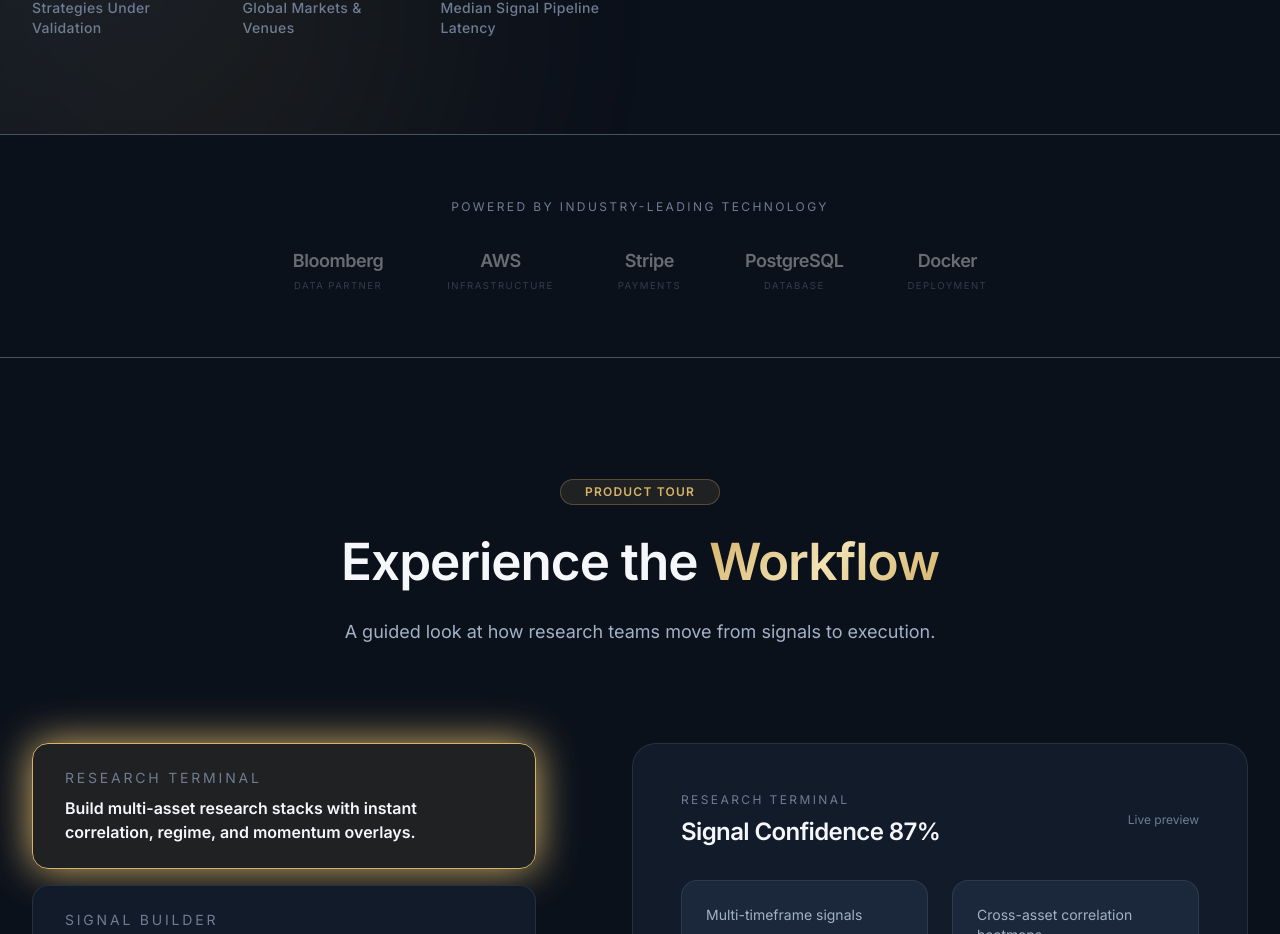
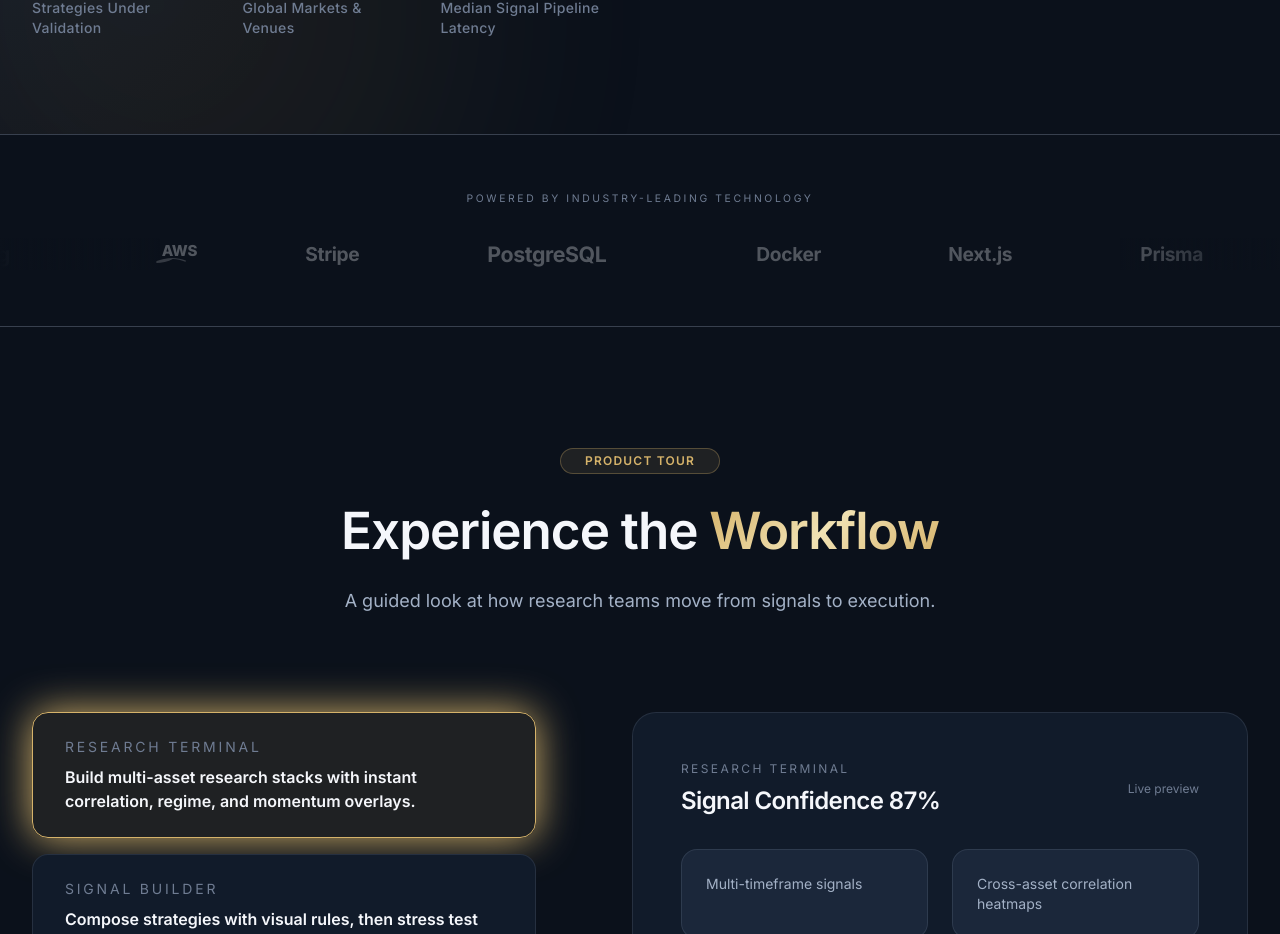
Before and after one commit to mohit1157/optiveon, a Next.js app in the folder optiveon-web/: page / in a window 1280 px wide. Shown: the part 1075-2009 px from the top of the page. Built offline with nearby package versions, Linux system fonts and the light colour scheme; no server answers.

Commit message:
feat: animated marquee trust strip with technology logos and gradient fades

```diff
--- a/optiveon-web/src/components/marketing/trust-strip.tsx
+++ b/optiveon-web/src/components/marketing/trust-strip.tsx
@@ -3,44 +3,127 @@
 import { cn } from "@/lib/utils";
 import { useScrollAnimation } from "@/hooks/use-scroll-animation";
 
-const TRUST_LOGOS = [
-    { name: "Bloomberg", label: "Data Partner" },
-    { name: "AWS", label: "Infrastructure" },
-    { name: "Stripe", label: "Payments" },
-    { name: "PostgreSQL", label: "Database" },
-    { name: "Docker", label: "Deployment" },
+/* ── Inline SVG logos (simplified, monochrome versions) ── */
+
+function BloombergLogo({ className }: { className?: string }) {
+    return (
+        <svg className={className} viewBox="0 0 120 24" fill="currentColor" xmlns="http://www.w3.org/2000/svg">
+            <text x="0" y="18" fontFamily="Inter, system-ui, sans-serif" fontSize="16" fontWeight="700" letterSpacing="-0.02em">Bloomberg</text>
+        </svg>
+    );
+}
+
+function AWSLogo({ className }: { className?: string }) {
+    return (
+        <svg className={className} viewBox="0 0 60 36" fill="none" xmlns="http://www.w3.org/2000/svg">
+            <path d="M18.5 23.5c-5.2 3-12.7 4.6-19.2 4.6-.9 0-1.7-.1-2.5-.2l.3-.5c6.1-3.2 13.8-5 20.8-5 5.1 0 10.6 1.1 15.7 3.1l-1 1.3c-4.5-2-9.3-3.1-14.1-3.3z" fill="currentColor" opacity="0.6" />
+            <text x="6" y="20" fontFamily="Inter, system-ui, sans-serif" fontSize="17" fontWeight="800" letterSpacing="-0.02em" fill="currentColor">AWS</text>
+        </svg>
+    );
+}
+
+function StripeLogo({ className }: { className?: string }) {
+    return (
+        <svg className={className} viewBox="0 0 80 30" fill="currentColor" xmlns="http://www.w3.org/2000/svg">
+            <text x="0" y="22" fontFamily="Inter, system-ui, sans-serif" fontSize="18" fontWeight="700" letterSpacing="-0.02em">Stripe</text>
+        </svg>
+    );
+}
+
+function PostgresLogo({ className }: { className?: string }) {
+    return (
+        <svg className={className} viewBox="0 0 130 24" fill="currentColor" xmlns="http://www.w3.org/2000/svg">
+            <text x="0" y="18" fontFamily="Inter, system-ui, sans-serif" fontSize="16" fontWeight="700" letterSpacing="-0.02em">PostgreSQL</text>
+        </svg>
+    );
+}
+
+function DockerLogo({ className }: { className?: string }) {
+    return (
+        <svg className={className} viewBox="0 0 90 30" fill="currentColor" xmlns="http://www.w3.org/2000/svg">
+            <text x="0" y="22" fontFamily="Inter, system-ui, sans-serif" fontSize="18" fontWeight="700" letterSpacing="-0.02em">Docker</text>
+        </svg>
+    );
+}
+
+function NextJSLogo({ className }: { className?: string }) {
+    return (
+        <svg className={className} viewBox="0 0 90 30" fill="currentColor" xmlns="http://www.w3.org/2000/svg">
+            <text x="0" y="22" fontFamily="Inter, system-ui, sans-serif" fontSize="18" fontWeight="700" letterSpacing="-0.02em">Next.js</text>
+        </svg>
+    );
+}
+
+function PrismaLogo({ className }: { className?: string }) {
+    return (
+        <svg className={className} viewBox="0 0 90 30" fill="currentColor" xmlns="http://www.w3.org/2000/svg">
+            <text x="0" y="22" fontFamily="Inter, system-ui, sans-serif" fontSize="18" fontWeight="700" letterSpacing="-0.02em">Prisma</text>
+        </svg>
+    );
+}
+
+function NginxLogo({ className }: { className?: string }) {
+    return (
+        <svg className={className} viewBox="0 0 80 30" fill="currentColor" xmlns="http://www.w3.org/2000/svg">
+            <text x="0" y="22" fontFamily="Inter, system-ui, sans-serif" fontSize="18" fontWeight="700" letterSpacing="-0.02em">Nginx</text>
+        </svg>
+    );
+}
+
+const LOGOS = [
+    { Component: BloombergLogo, name: "Bloomberg" },
+    { Component: AWSLogo, name: "AWS" },
+    { Component: StripeLogo, name: "Stripe" },
+    { Component: PostgresLogo, name: "PostgreSQL" },
+    { Component: DockerLogo, name: "Docker" },
+    { Component: NextJSLogo, name: "Next.js" },
+    { Component: PrismaLogo, name: "Prisma" },
+    { Component: NginxLogo, name: "Nginx" },
 ];
+
+function LogoItem({ Component, name }: { Component: React.FC<{ className?: string }>; name: string }) {
+    return (
+        <div
+            className="flex items-center justify-center px-8 md:px-12 opacity-30 hover:opacity-60 transition-opacity duration-300 flex-shrink-0"
+            title={name}
+        >
+            <Component className="h-6 md:h-8 w-auto text-foreground" />
+        </div>
+    );
+}
 
 export function TrustStrip() {
     const { ref, isVisible } = useScrollAnimation<HTMLDivElement>();
 
+    // Duplicate logos for seamless infinite scroll
+    const logoSet = [...LOGOS, ...LOGOS];
+
     return (
-        <section className="py-12 md:py-16 relative overflow-hidden border-t border-b border-border/40">
+        <section className="py-10 md:py-14 relative overflow-hidden border-t border-b border-border/30">
             <div
                 ref={ref}
                 className={cn(
-                    "container transition-all duration-slow",
+                    "transition-all duration-slow",
                     isVisible ? "opacity-100 translate-y-0" : "opacity-0 translate-y-4"
                 )}
             >
-                <p className="text-center text-xs uppercase tracking-[0.2em] text-foreground-muted mb-8">
+                <p className="text-center text-[0.65rem] uppercase tracking-[0.25em] text-foreground-muted mb-8">
                     Powered by Industry-Leading Technology
                 </p>
 
-                <div className="flex flex-wrap justify-center items-center gap-8 md:gap-16">
-                    {TRUST_LOGOS.map((logo) => (
-                        <div
-                            key={logo.name}
-                            className="flex flex-col items-center gap-1 opacity-40 hover:opacity-70 transition-opacity duration-normal"
-                        >
-                            <span className="text-lg font-semibold tracking-tight text-foreground">
-                                {logo.name}
-                            </span>
-                            <span className="text-[0.6rem] uppercase tracking-[0.15em] text-foreground-muted">
-                                {logo.label}
-                            </span>
-                        </div>
-                    ))}
+                {/* Marquee container */}
+                <div className="relative">
+                    {/* Left fade */}
+                    <div className="absolute left-0 top-0 bottom-0 w-24 md:w-40 bg-gradient-to-r from-background to-transparent z-10 pointer-events-none" />
+                    {/* Right fade */}
+                    <div className="absolute right-0 top-0 bottom-0 w-24 md:w-40 bg-gradient-to-l from-background to-transparent z-10 pointer-events-none" />
+
+                    {/* Scrolling track */}
+                    <div className="flex animate-marquee hover:[animation-play-state:paused]">
+                        {logoSet.map((logo, i) => (
+                            <LogoItem key={`${logo.name}-${i}`} Component={logo.Component} name={logo.name} />
+                        ))}
+                    </div>
                 </div>
             </div>
         </section>
--- a/optiveon-web/tailwind.config.ts
+++ b/optiveon-web/tailwind.config.ts
@@ -133,6 +133,7 @@ const config: Config = {
         "orb-float-1": "orbFloat1 15s ease-in-out infinite",
         "orb-float-2": "orbFloat2 12s ease-in-out infinite",
         spin: "spin 0.8s linear infinite",
+        marquee: "marquee 30s linear infinite",
       },
       keyframes: {
         fadeInUp: {
@@ -162,6 +163,10 @@ const config: Config = {
           "0%, 100%": { transform: "translate(0, 0)" },
           "50%": { transform: "translate(20px, -15px)" },
         },
+        marquee: {
+          "0%": { transform: "translateX(0)" },
+          "100%": { transform: "translateX(-50%)" },
+        },
       },
     },
   },
```
